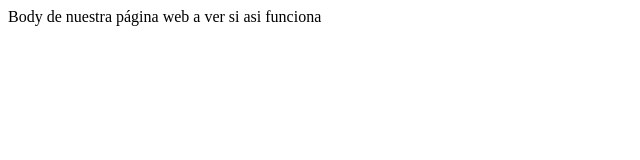
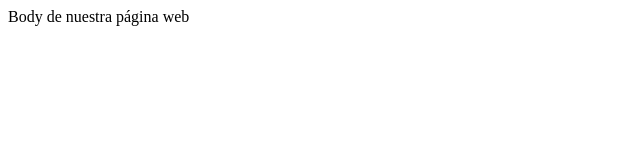
Before and after one commit to alixondevs/learning, a plain HTML site: page index.html in a window 1280 px wide. Shown: the whole page, without its empty margins (0-640 px from the left). Drawn offline with Linux system fonts and the light colour scheme.

Commit message:
verificando cambios

```diff
--- a/index.html
+++ b/index.html
@@ -11,6 +11,6 @@
 
 <!-- Representa todo el contenido de nuestra pagina web, esta etiqueta si es visible -->
 <body>
-    Body de nuestra página web a ver si asi funciona
+    Body de nuestra página web
 </body>
 </html>
```
